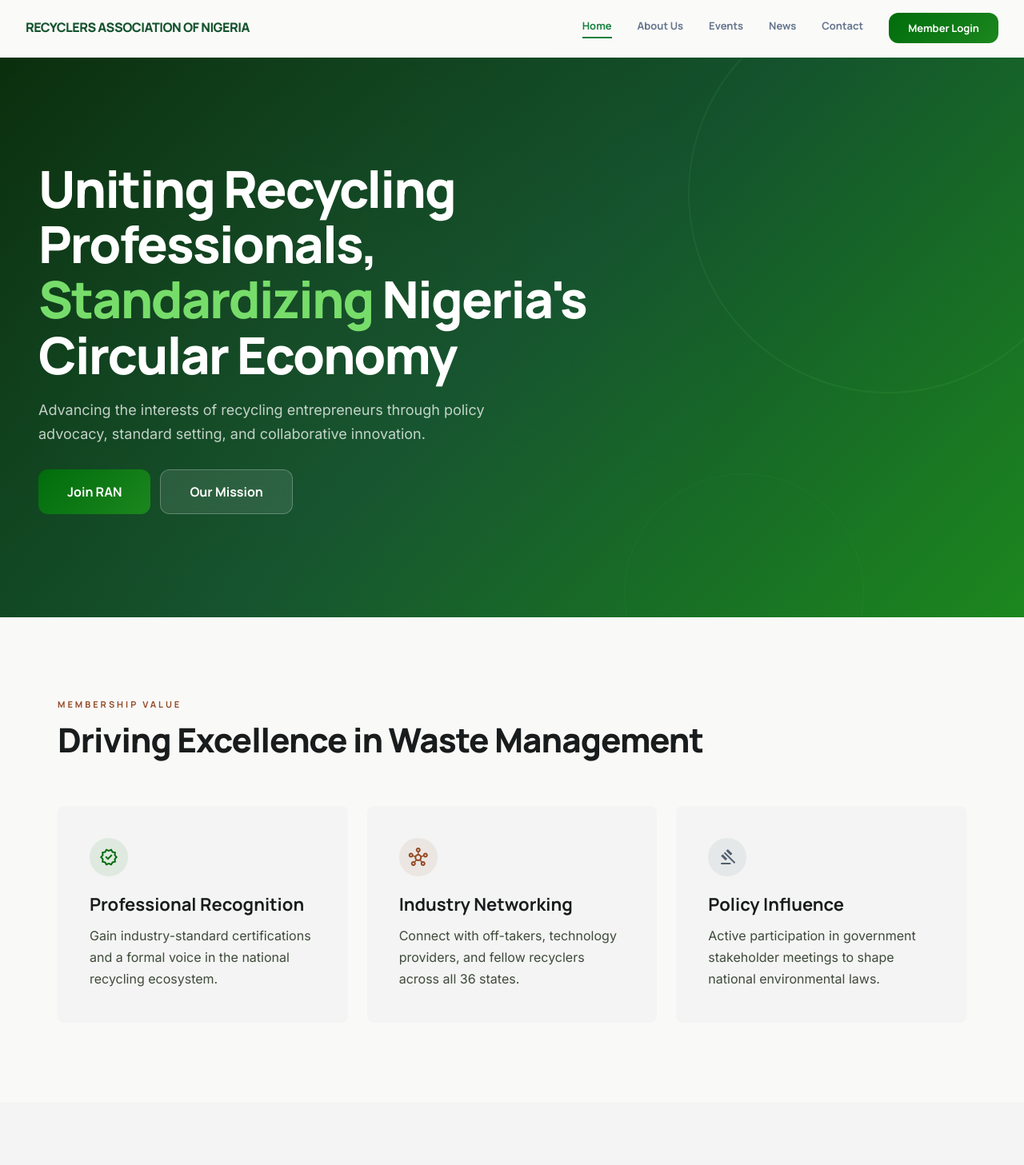
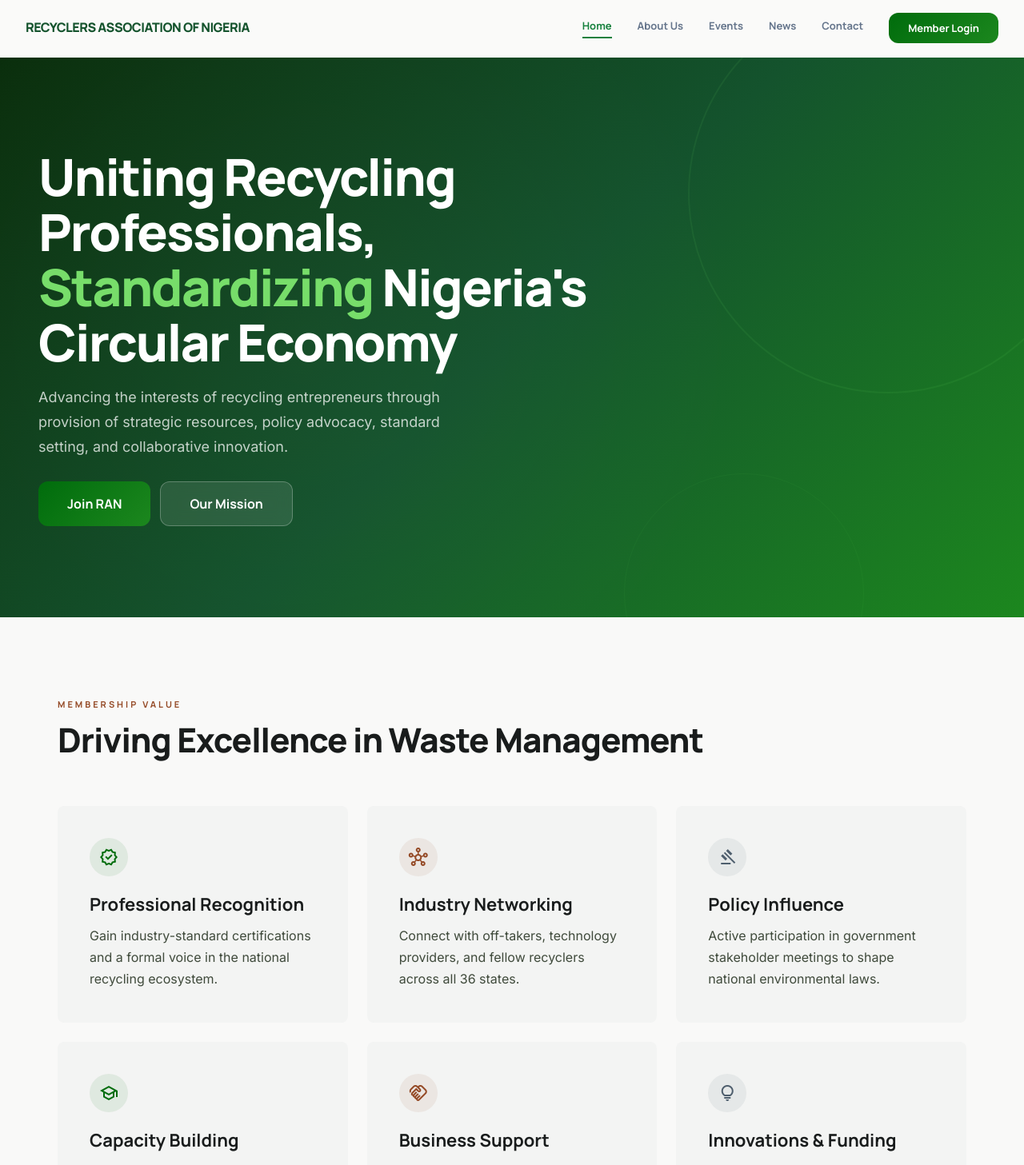
Before and after one commit to zoneboy/official, a React (Vite) app: page / in a window 1280 px wide. Shown: the top 1457 px of the page at 80% size. Built offline with nearby package versions, Linux system fonts and the light colour scheme.

Commit message:
Update HomePage.jsx

```diff
--- a/src/pages/HomePage.jsx
+++ b/src/pages/HomePage.jsx
@@ -6,6 +6,9 @@
   { icon: "verified", title: "Professional Recognition", desc: "Gain industry-standard certifications and a formal voice in the national recycling ecosystem.", color: COLORS.primary },
   { icon: "hub", title: "Industry Networking", desc: "Connect with off-takers, technology providers, and fellow recyclers across all 36 states.", color: COLORS.secondary },
   { icon: "gavel", title: "Policy Influence", desc: "Active participation in government stakeholder meetings to shape national environmental laws.", color: COLORS.tertiary },
+  { icon: "school", title: "Capacity Building", desc: "Access to training and capacity-building programs.", color: COLORS.primary },
+  { icon: "handshake", title: "Business Support", desc: "Business development support and partnerships within the recycling value chain.", color: COLORS.secondary },
+  { icon: "lightbulb", title: "Innovations & Funding", desc: "Updates on best practices, innovations, industry trends and funding opportunities.", color: COLORS.tertiary },
 ];
 const EVENTS_P = [
   { date: "Nov 15", title: "Annual Recycling Forum", desc: "The flagship gathering of Nigeria's waste management leaders and international investors.", gradient: "linear-gradient(135deg, #C8E6C9, #81C784)" },
@@ -38,7 +41,7 @@
           </FadeIn>
           <FadeIn delay={0.15}>
             <p style={{ fontSize: m ? 15 : 18, color: "rgba(255,255,255,0.75)", maxWidth: 560, lineHeight: 1.7, marginBottom: 28 }}>
-              Advancing the interests of recycling entrepreneurs through policy advocacy, standard setting, and collaborative innovation.
+              Advancing the interests of recycling entrepreneurs through provision of strategic resources, policy advocacy, standard setting, and collaborative innovation.
             </p>
           </FadeIn>
           <FadeIn delay={0.3}>
```
